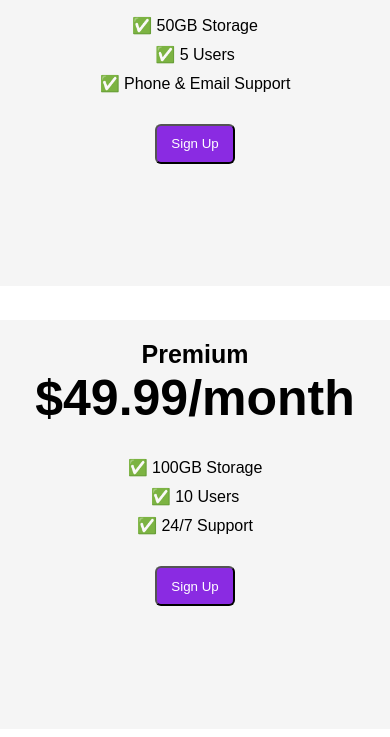
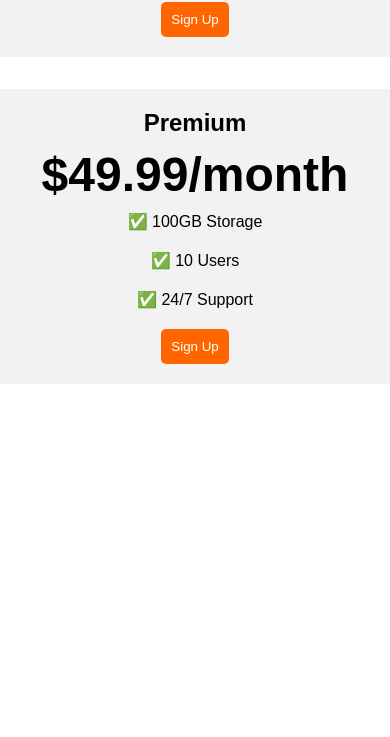
Before and after one commit to MRomyl/Flexbox-Pricing-Table, a plain HTML site: page index.html in a window 390 px wide. Shown: the part 573-1310 px from the top of the page. After the commit the page ends 965 px from the top, so only its background shows below. Drawn offline with Linux system fonts and the light colour scheme; a web font is replaced by a local one.

Commit message:
Update index.html
fixed mobile css

```diff
--- a/index.html
+++ b/index.html
@@ -10,62 +10,65 @@
     />
     <style>
         body {
-        font-family: "Sono", sans-serif;
+          font-family: 'Sono', sans-serif;
         }
 
         .pricing-container {
           display: flex;
           justify-content: center;
           align-items: center;
-        height: 1294px;
-        gap: 34px;
+          height: 100vh;
+          gap: 2rem;
         }
 
         .pricing-plan {
-        background-color: whitesmoke;
-        flex-basis: 300px;
-        flex-grow: 1;
+          flex: 1;
+          max-width: 400px;
+          padding: 20px;
+          background-color: #f2f2f2;
+          border-radius: 5px;
           text-align: center;
-        max-width: 400px;
-        height: 280px;;
-        padding: 20px;
-        width: 400px;
         }
 
         .plan-title {
-        font-size: 25px;
+          font-size: 24px;
           font-weight: bold;
+          margin-bottom: 10px;
         }
 
         .plan-price {
-        font-size: 50px;
-        font-weight: bolder;
+          font-size: 48px;
+          font-weight: bold;
+          margin-bottom: 10px;
         }
 
         .plan-features {
-        list-style-type: none;
-        font-size: 1rem;
-        padding: 10px;
-
+          list-style: none;
+          padding: 0;
+          margin: 0;
         }
 
-      li {
-        padding: 5px;
+        .plan-features li {
+          margin-bottom: 20px;
         }
 
         .plan-button {
-        color: white;
-        background-color: blueviolet;
-        border-radius: 6px;
-        width: 80px;
-        height: 40px;
           padding: 10px;
+          background-color: #ff6600;
+          color: #fff;
+          border-radius: 5px;
+          border: none;
         }
 
-      /* Hint: What can you do with a media query and flexbox? */
         @media (max-width: 1250px) {
           .pricing-container {
             flex-direction: column;
+            height: 100%;
+          }
+          .pricing-plan {
+            width: 100%;
+            max-width: 400px;
+            flex: none;
           }
         }
       </style>
```
Lines whose indentation alone changed are shown as unchanged.
